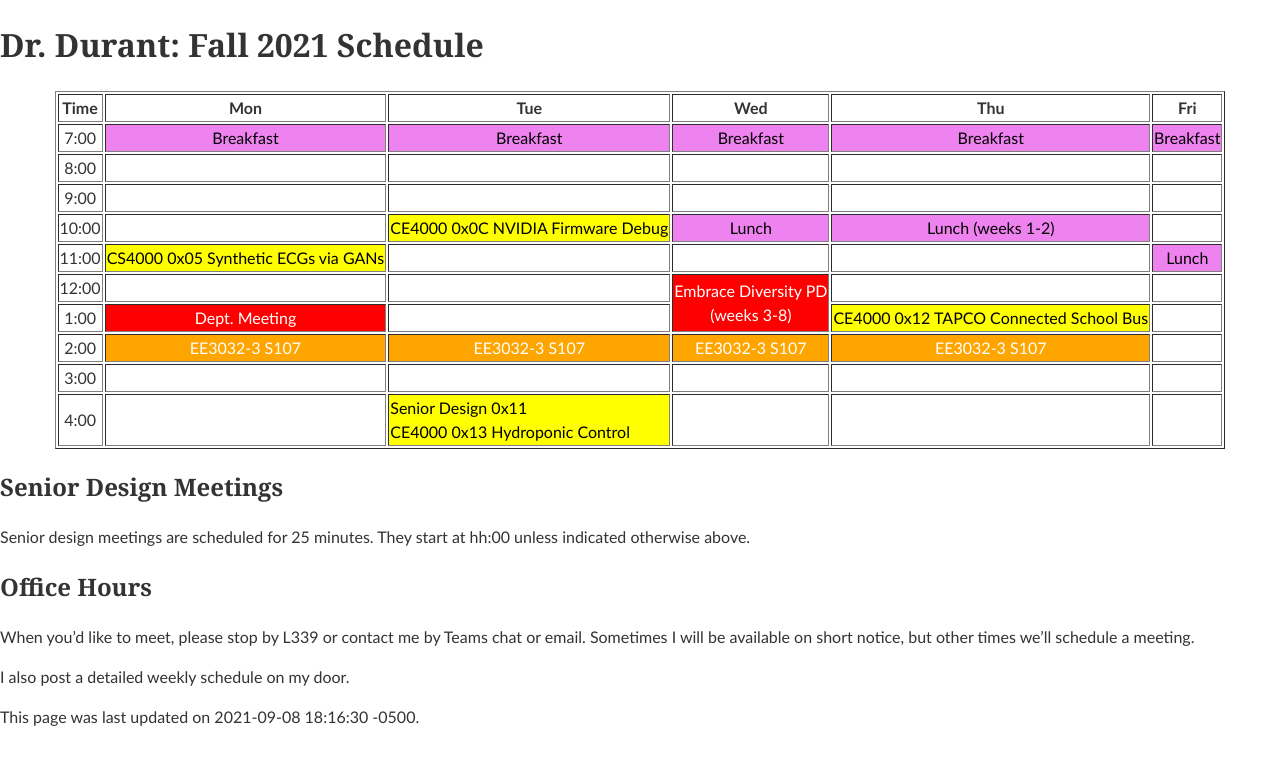
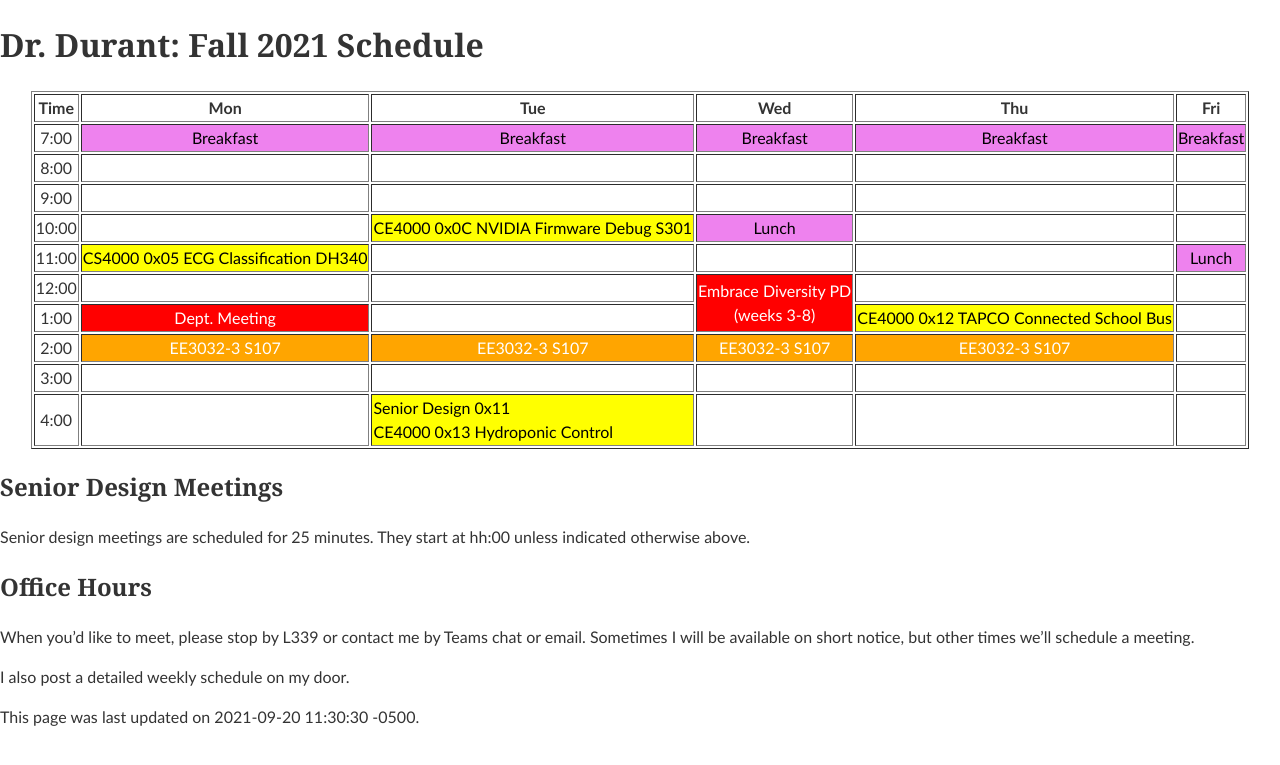
Before and after one commit to edurant/edurant.github.io, a Jekyll site: the page built from sched/f21.md, in a window 1280 px wide. Shown: the top 765 px of the page. Built offline with Jekyll 4.4.1, drawn with Linux system fonts in a browser that asks for light colours.

```diff
--- a/sched/f21.md
+++ b/sched/f21.md
@@ -1,6 +1,6 @@
 ---
 title: "Dr. Durant: Fall 2021 Schedule"
-date: 2021-09-08 18:16:30 -0500
+date: 2021-09-20 11:30:30 -0500
 ---
 
 <style type="text/css">
@@ -17,8 +17,8 @@
 <tr><td>7:00</td>       <td class="lunch">Breakfast</td>                            <td class="lunch">Breakfast</td>                                                <td class="lunch">Breakfast</td>                                        <td class="lunch">Breakfast</td>                                <td class="lunch">Breakfast</td>    </tr>
 <tr><td>8:00</td>       <td>&nbsp;</td>                                             <td>&nbsp;</td>                                                                 <td>&nbsp;</td>                                                         <td>&nbsp;</td>                                                 <td>&nbsp;</td>                     </tr>
 <tr><td>9:00</td>       <td>&nbsp;</td>                                             <td>&nbsp;</td>                                                                 <td>&nbsp;</td>                                                         <td>&nbsp;</td>                                                 <td>&nbsp;</td>                     </tr>
-<tr><td>10:00</td>      <td>&nbsp;</td>                                             <td class="ce4000">CE4000 0x0C NVIDIA Firmware Debug</td>                       <td class="lunch">Lunch</td>                                            <td class="lunch">Lunch (weeks 1-2)</td>                        <td>&nbsp;</td>                     </tr>
-<tr><td>11:00</td>      <td class="ce4000">CS4000 0x05 Synthetic ECGs via GANs</td> <td>&nbsp;</td>                                                                 <td>&nbsp;</td>                                                         <td>&nbsp;</td>                                                 <td class="lunch">Lunch</td>        </tr>
+<tr><td>10:00</td>      <td>&nbsp;</td>                                             <td class="ce4000">CE4000 0x0C NVIDIA Firmware Debug S301</td>                  <td class="lunch">Lunch</td>                                            <td>&nbsp;</td>                                                 <td>&nbsp;</td>                     </tr>
+<tr><td>11:00</td>      <td class="ce4000">CS4000 0x05 ECG Classification DH340</td><td>&nbsp;</td>                                                                 <td>&nbsp;</td>                                                         <td>&nbsp;</td>                                                 <td class="lunch">Lunch</td>        </tr>
 <tr><td>12:00</td>      <td>&nbsp;</td>                                             <td>&nbsp;</td>                                                                 <td class="am" rowspan="2">Embrace Diversity PD<br/>(weeks 3-8)</td>    <td>&nbsp;</td>                                                 <td>&nbsp;</td>                     </tr>
 <tr><td>1:00</td>       <td class="am">Dept. Meeting</td>                           <td>&nbsp;</td>                                                                                                                                         <td class="ce4000">CE4000 0x12 TAPCO Connected School Bus</td>  <td>&nbsp;</td>                     </tr>
 <tr><td>2:00</td>       <td class="ee3032">EE3032-3 S107</td>                       <td class="ee3032">EE3032-3 S107</td>                                           <td class="ee3032">EE3032-3 S107</td>                                   <td class="ee3032">EE3032-3 S107</td>                           <td>&nbsp;</td>                     </tr>
```
